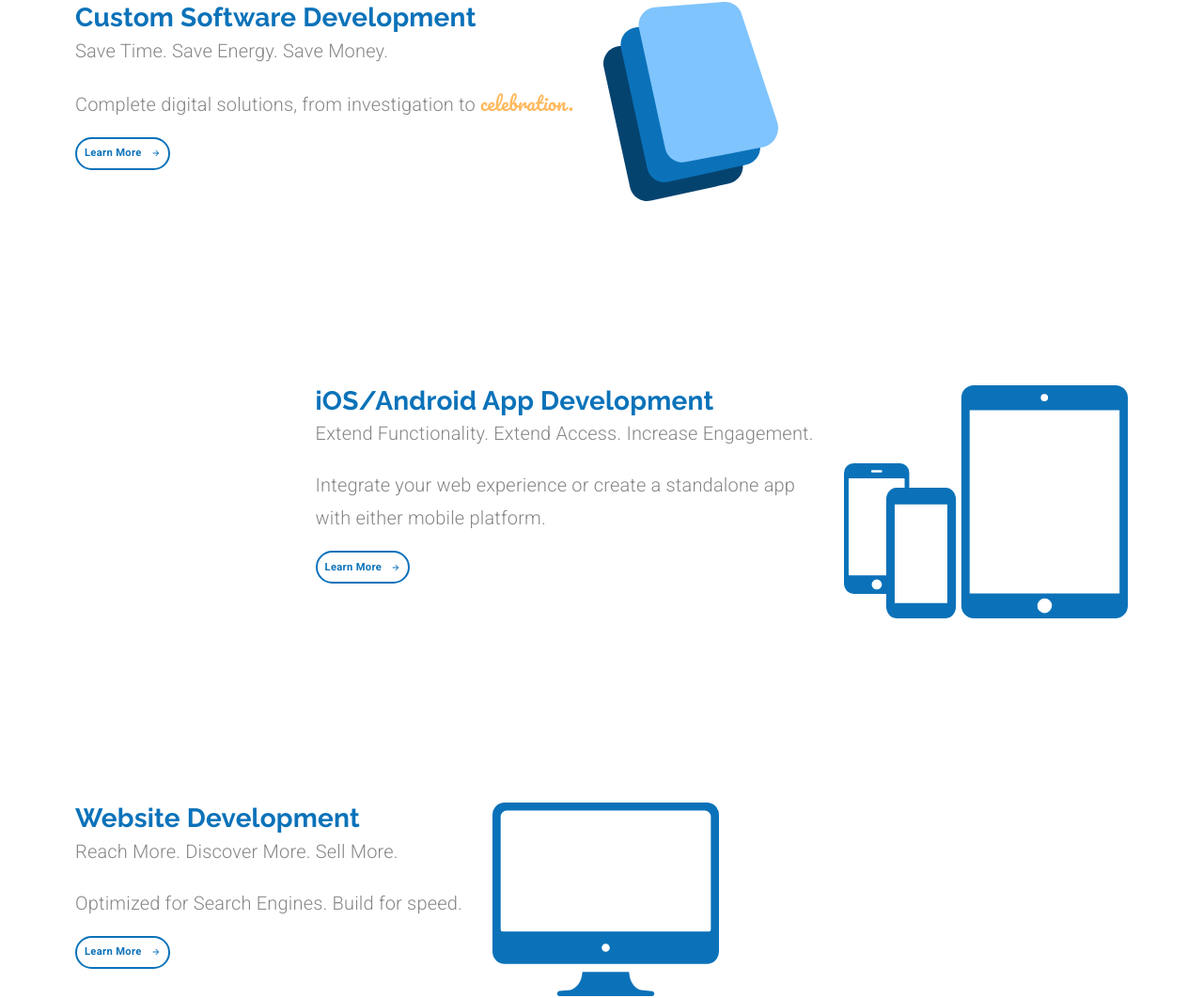
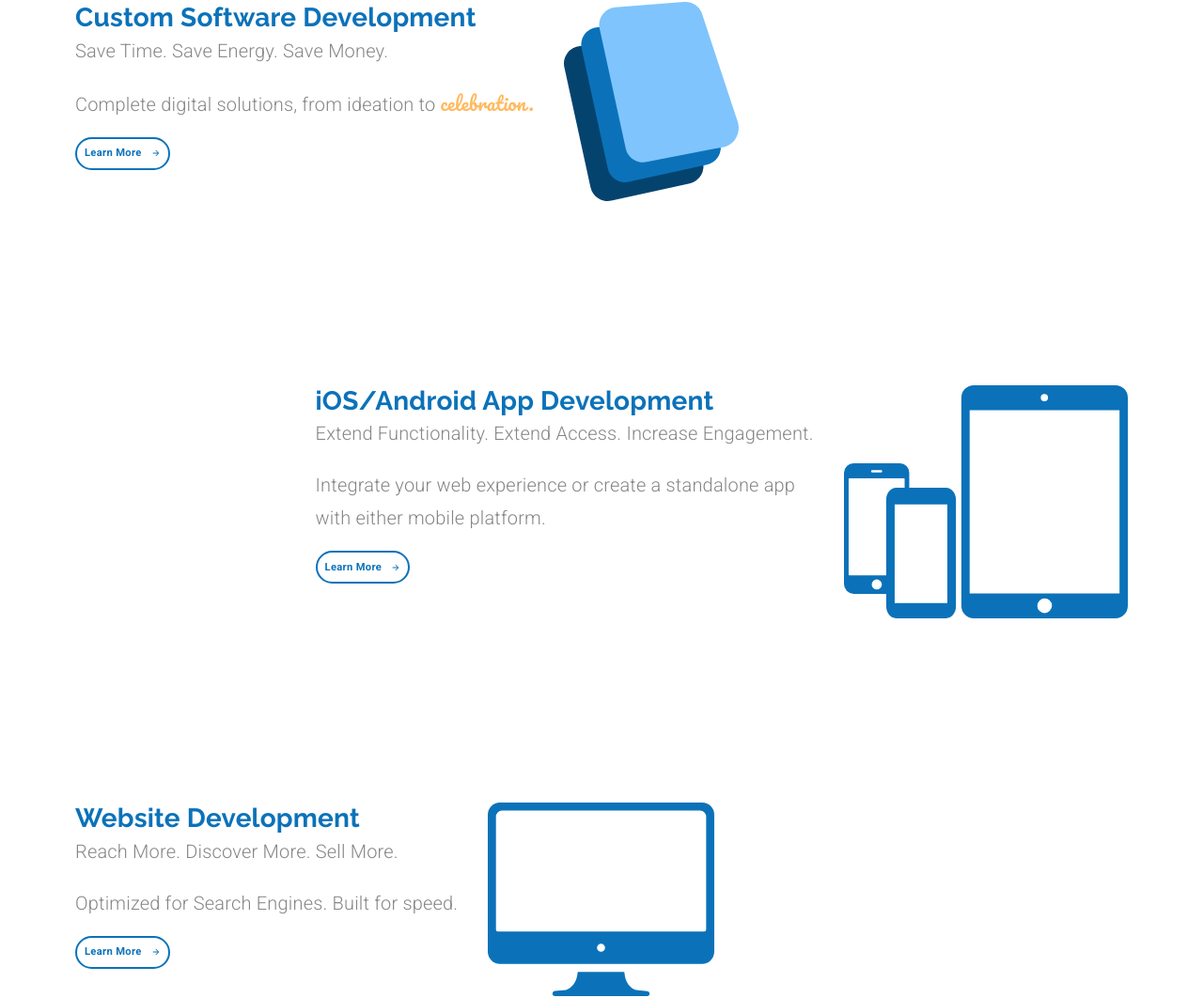
Before and after one commit to onTheDL/das-nextJS, a Next.js app: page / in a window 1280 px wide. Shown: the part 788-1850 px from the top of the page at 94% size. Built offline with nearby package versions, Linux system fonts and the light colour scheme.

Commit message:
Modify README.md and text content in index.js

```diff
--- a/pages/index.js
+++ b/pages/index.js
@@ -230,7 +230,7 @@ export default function LandingPage({ setValue, setSelectedIndex }) {
               Save Time. Save Energy. Save Money.
             </Typography>
             <Typography variant="subtitle1">
-              Complete digital solutions, from investigation to{" "}
+              Complete digital solutions, from ideation to{" "}
               <span className={classes.specialText}>celebration.</span>
             </Typography>
             <Button
@@ -340,7 +340,7 @@ export default function LandingPage({ setValue, setSelectedIndex }) {
               Reach More. Discover More. Sell More.
             </Typography>
             <Typography variant="subtitle1">
-              Optimized for Search Engines. Build for speed.
+              Optimized for Search Engines. Built for speed.
             </Typography>
             <Button
               component={Link}
```
Also changed, not shown: 1 other file (tests, documents, lock files or other folders).
